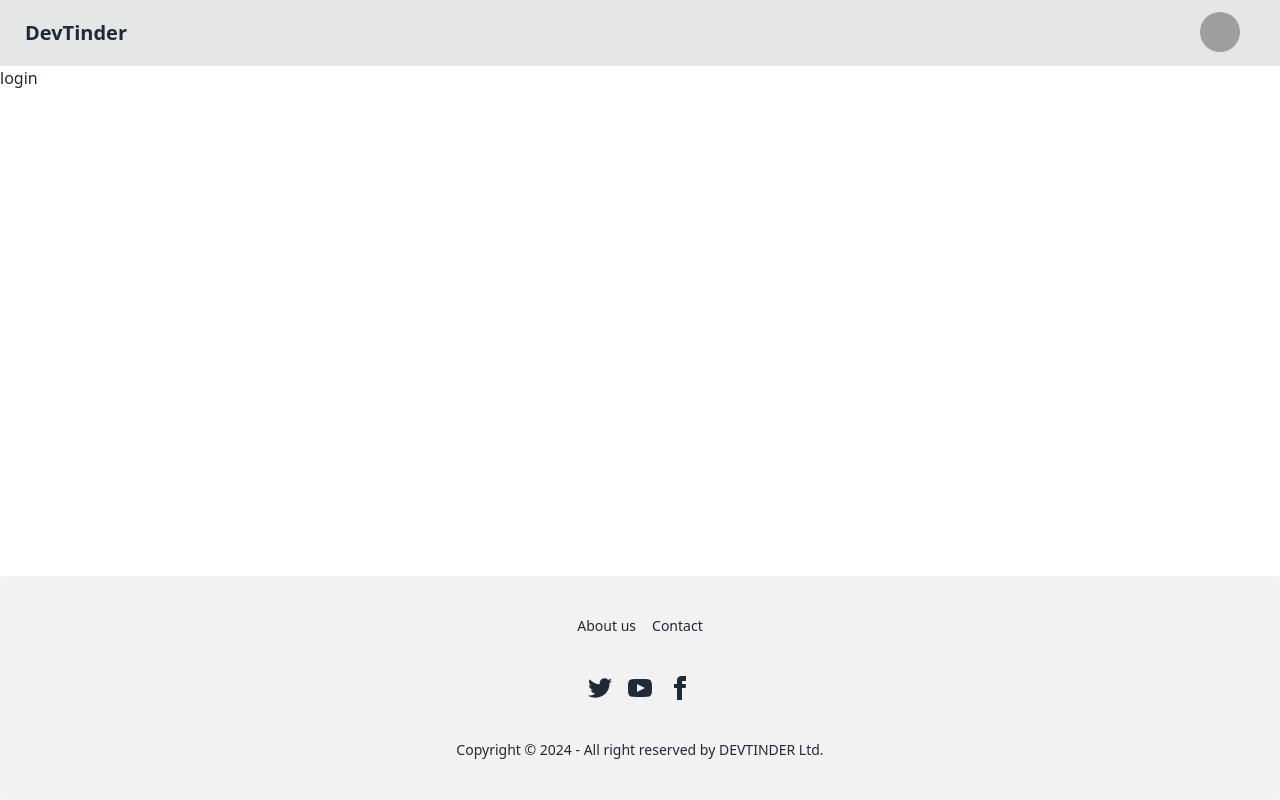
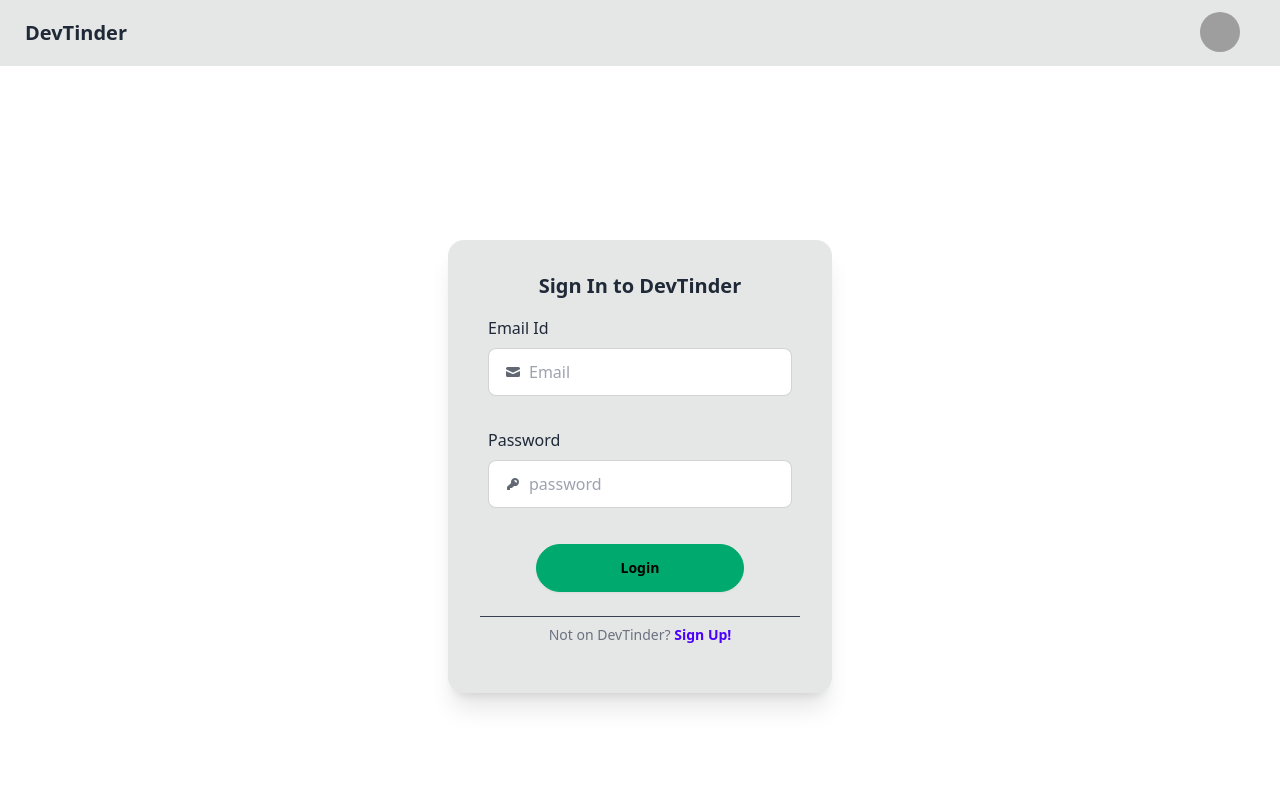
Before and after one commit to ashreposit/devTinder-web, a React (Vite) app: page /login in a window 1280 px wide. Shown: the top 800 px of the page. Built offline with nearby package versions, Linux system fonts and the light colour scheme; grey boxes are pictures that could not be loaded.

Commit message:
added login page

```diff
--- a/package.json
+++ b/package.json
@@ -10,6 +10,7 @@
     "preview": "vite preview"
   },
   "dependencies": {
+    "axios": "^1.7.9",
     "react": "^18.3.1",
     "react-dom": "^18.3.1",
     "react-router-dom": "^7.0.2"
--- a/src/Body.jsx
+++ b/src/Body.jsx
@@ -5,9 +5,11 @@
 
 const Body = () => {
   return (
-    <div>
+    <div className='min-h-screen flex flex-col'>
       <NavBar />
-      <Outlet />
+      <main className="flex-grow">
+        <Outlet />
+      </main>
       <Footer />
     </div>
   )
--- a/src/Footer.jsx
+++ b/src/Footer.jsx
@@ -3,7 +3,7 @@
 const Footer = () => {
     return (
         <div>
-            <footer className="footer footer-center bg-base-200 text-base-content rounded p-10 fixed bottom-0">
+            <footer className="footer footer-center bg-base-200 text-base-content rounded p-10 relative">
                 <nav className="grid grid-flow-col gap-4">
                     <a className="link link-hover">About us</a>
                     <a className="link link-hover">Contact</a>
--- a/src/Login.jsx
+++ b/src/Login.jsx
@@ -1,9 +1,84 @@
-import React from 'react'
+import axios from 'axios';
+import React, { useState } from 'react'
 
 const Login = () => {
+
+  const [emailId,setEmailId] = useState("");
+  const [password,setPassword] = useState("");
+
+  const handleSignup = async ()=>{
+    console.log("function called");
+    try{
+      await axios.post("http://localhost:4500/auth/login",{emailId,password},{withCredentials:true});
+    }
+    catch(err){
+      console.log(err);
+    }
+  };
+
   return (
-    <div>
-      login
+    <div className="flex justify-center items-center min-h-screen bg-black-100">
+      <div className="card bg-base-300 w-96 shadow-xl">
+        <div className="card-body">
+          <h2 className="card-title justify-center">Sign In to DevTinder</h2>
+          <div className="flex flex-col items-center gap-4">
+            <div className='p-2 w-full'>
+              <span className='mb-2 block'>Email Id</span>
+              <label className="input input-bordered flex items-center gap-2 ">
+                <svg
+                  xmlns="http://www.w3.org/2000/svg"
+                  viewBox="0 0 16 16"
+                  fill="currentColor"
+                  className="h-4 w-4 opacity-70">
+                  <path
+                    d="M2.5 3A1.5 1.5 0 0 0 1 4.5v.793c.026.009.051.02.076.032L7.674 8.51c.206.1.446.1.652 0l6.598-3.185A.755.755 0 0 1 15 5.293V4.5A1.5 1.5 0 0 0 13.5 3h-11Z" />
+                  <path
+                    d="M15 6.954 8.978 9.86a2.25 2.25 0 0 1-1.956 0L1 6.954V11.5A1.5 1.5 0 0 0 2.5 13h11a1.5 1.5 0 0 0 1.5-1.5V6.954Z" />
+                </svg>
+                <input type="text" className="grow" placeholder="Email" value={emailId} onChange={(e)=>setEmailId(e.target.value)}/>
+              </label>
+            </div>
+            {/* <div className='p-2 w-full'>
+              <label className="input input-bordered flex items-center gap-2">
+                <svg
+                  xmlns="http://www.w3.org/2000/svg"
+                  viewBox="0 0 16 16"
+                  fill="currentColor"
+                  className="h-4 w-4 opacity-70">
+                  <path
+                    d="M8 8a3 3 0 1 0 0-6 3 3 0 0 0 0 6ZM12.735 14c.618 0 1.093-.561.872-1.139a6.002 6.002 0 0 0-11.215 0c-.22.578.254 1.139.872 1.139h9.47Z" />
+                </svg>
+                <input type="text" className="grow" placeholder="Username" />
+              </label>
+            </div> */}
+            <div className='p-2 w-full'>
+              <span className='mb-2 block'>Password</span>
+              <label className="input input-bordered flex items-center gap-2">
+                <svg
+                  xmlns="http://www.w3.org/2000/svg"
+                  viewBox="0 0 16 16"
+                  fill="currentColor"
+                  className="h-4 w-4 opacity-70">
+                  <path
+                    fillRule="evenodd"
+                    d="M14 6a4 4 0 0 1-4.899 3.899l-1.955 1.955a.5.5 0 0 1-.353.146H5v1.5a.5.5 0 0 1-.5.5h-2a.5.5 0 0 1-.5-.5v-2.293a.5.5 0 0 1 .146-.353l3.955-3.955A4 4 0 1 1 14 6Zm-4-2a.75.75 0 0 0 0 1.5.5.5 0 0 1 .5.5.75.75 0 0 0 1.5 0 2 2 0 0 0-2-2Z"
+                    clipRule="evenodd" />
+                </svg>
+                <input type="password" className="grow" defaultValue="" placeholder="password" value={password} onChange={(e)=>setPassword(e.target.value)}/>
+              </label>
+            </div>
+          </div>
+          <div className="card-actions justify-center mt-5">
+            <button className="btn btn-success rounded-full w-52" onClick={handleSignup}>Login</button>
+          </div>
+          <div className="my-4">
+            <hr className="border-t border-gray-700" />
+            <p className="mt-2 text-sm text-gray-500 text-center">
+              Not on DevTinder? <a href="/signup" className="text-primary font-semibold">Sign Up!</a>
+            </p>
+          </div>
+        </div>
+      </div>
     </div>
   )
 }
```
Also changed, not shown: 1 other file (tests, documents, lock files or other folders).
